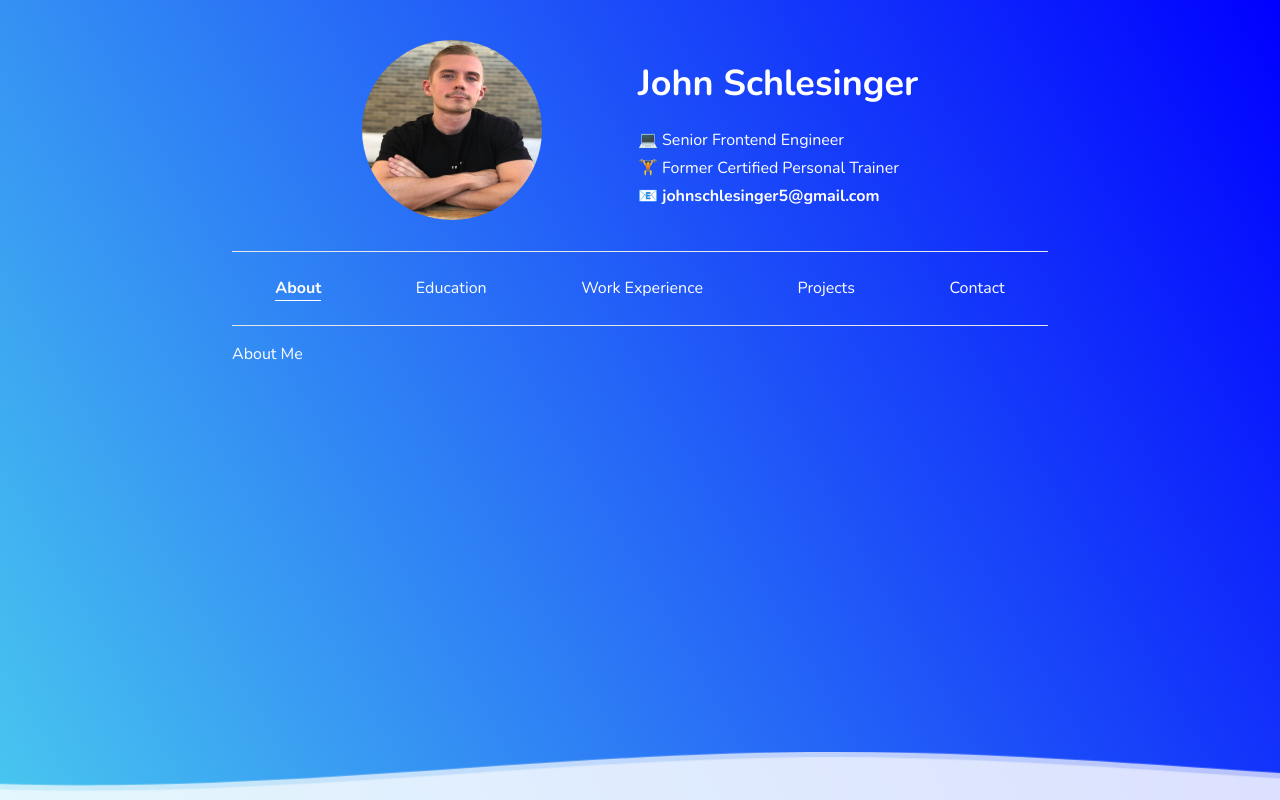
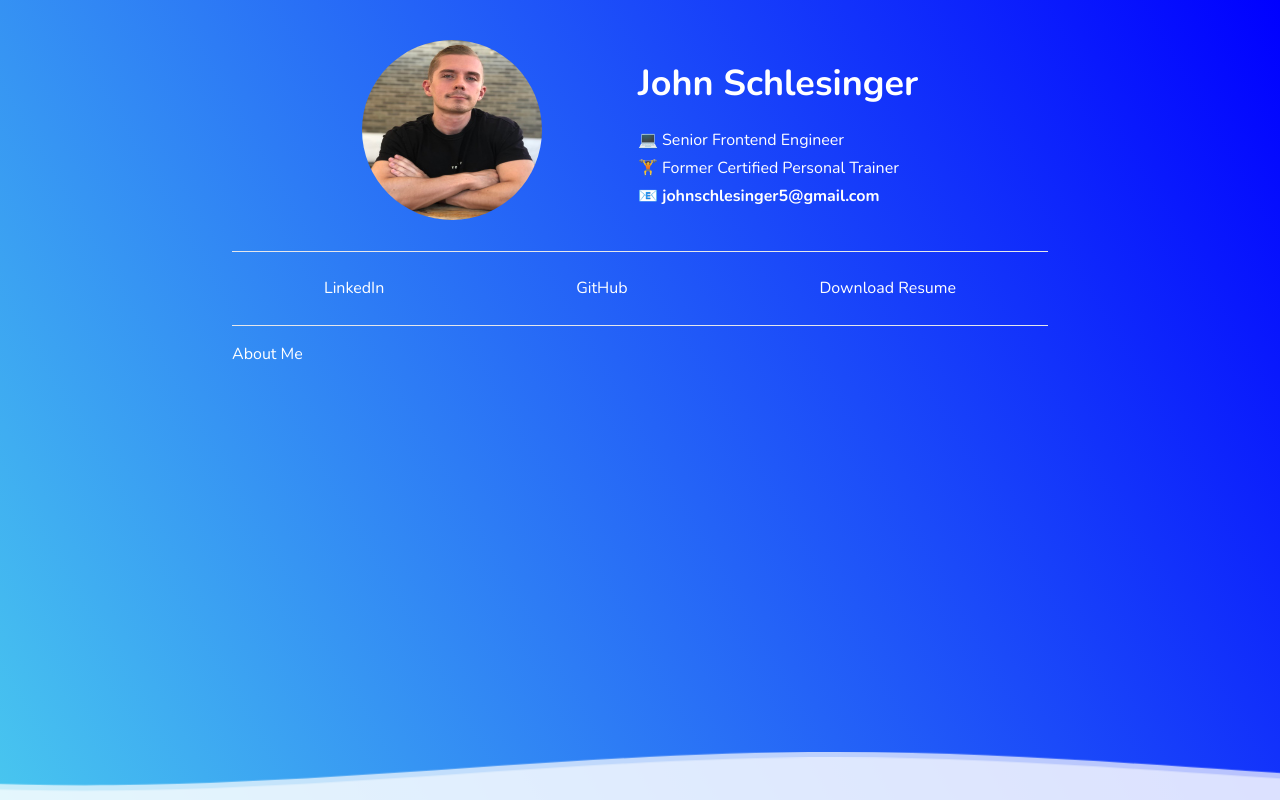
Before and after one commit to Jschles1/john-schlesinger, a Next.js app: page / in a window 1280 px wide. Built offline with nearby package versions, Linux system fonts and the light colour scheme; what tailwind-gradient-mask-image, tailwindcss-animation would draw is missing.

Commit message:
Update links

```diff
--- a/src/components/Navigation.tsx
+++ b/src/components/Navigation.tsx
@@ -1,34 +1,27 @@
 import * as React from 'react';
 import NextLink from 'next/link';
-import { useRouter } from 'next/router';
 
 interface LinkProps {
     href: string;
     name: string;
-    activeHref: string;
 }
 
-const Link: React.FC<LinkProps> = ({ href, name, activeHref }) => {
-    const textStyle = href === activeHref ? 'font-bold border-b border-white' : 'font-normal';
+const Link: React.FC<LinkProps> = ({ href, name }) => {
     return (
         <NextLink href={href}>
-            <a className={textStyle}>{name}</a>
+            <a className="font-normal border-b border-transparent hover:font-bold hover:border-white">{name}</a>
         </NextLink>
     );
 };
 
 const Navigation: React.FC = () => {
-    const router = useRouter();
-    const activeHref = router.pathname;
     return (
         <div className="mt-6">
             <hr />
             <div className="flex mx-auto w-full gap-2 my-6 justify-around">
-                <Link href="/" name="About" activeHref={activeHref} />
-                <Link href="/education" name="Education" activeHref={activeHref} />
-                <Link href="/experience" name="Work Experience" activeHref={activeHref} />
-                <Link href="/projects" name="Projects" activeHref={activeHref} />
-                <Link href="/contact" name="Contact" activeHref={activeHref} />
+                <Link href="https://www.linkedin.com/in/john-schlesinger-21438362/" name="LinkedIn" />
+                <Link href="https://github.com/Jschles1" name="GitHub" />
+                <Link href="#" name="Download Resume" />
             </div>
             <hr />
         </div>
```
